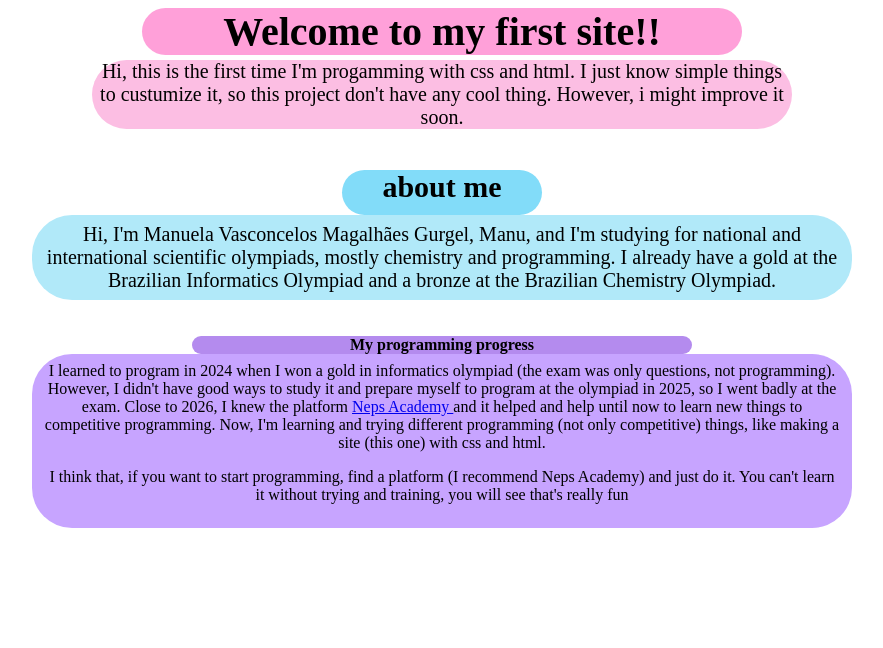
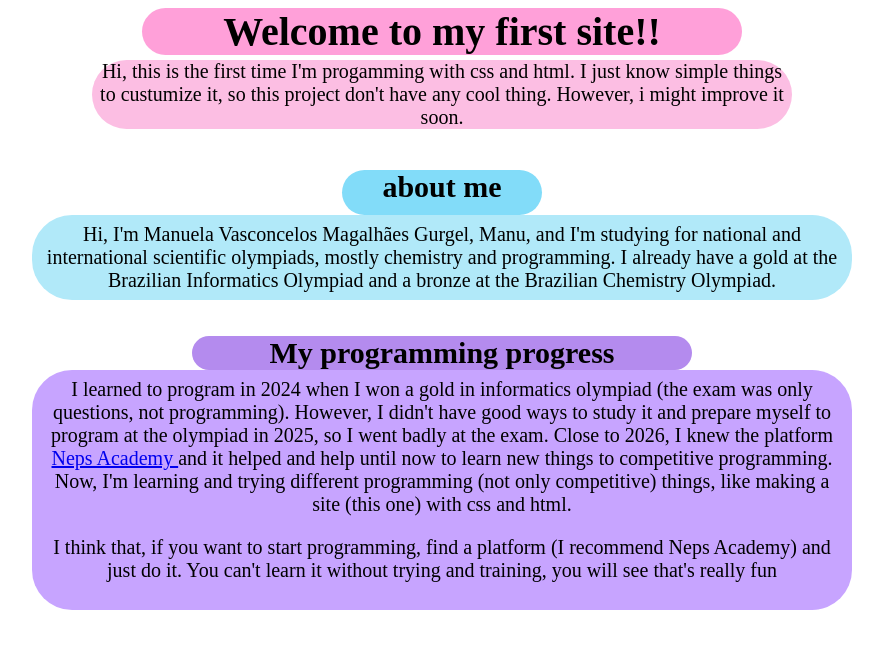
Before and after one commit to Manu-Gurgel/Teste-1, a plain HTML site: page index.html in a window 1280 px wide. Shown: the whole page, without its empty margins (198-1081 px from the left). Drawn offline with Linux system fonts and the light colour scheme.

Commit message:
fixing text size againg

```diff
--- a/index.html
+++ b/index.html
@@ -33,7 +33,7 @@
             <b>My programming progress</b>
         </div>
 
-        <div class = "progress-box" id="progress-title">
+        <div class = "progress-box" id="progress-text">
             I learned to program in 2024 when I won a gold in informatics olympiad (the exam was only questions, not programming).
               However, I didn't have good ways to study it and prepare myself to program at the olympiad in 2025, so I went badly at the exam.
               Close to 2026, I knew the platform <a href="https://neps.academy" target="blank"> Neps Academy </a> and it helped and help until now to learn new things to competitive programming.
--- a/style.css
+++ b/style.css
@@ -70,7 +70,7 @@
 }
 
 #progress-title{
- font-size: 3ppx;
+ font-size: 30px;
  margin: 0 auto;
  text-align: center;
 }
```
